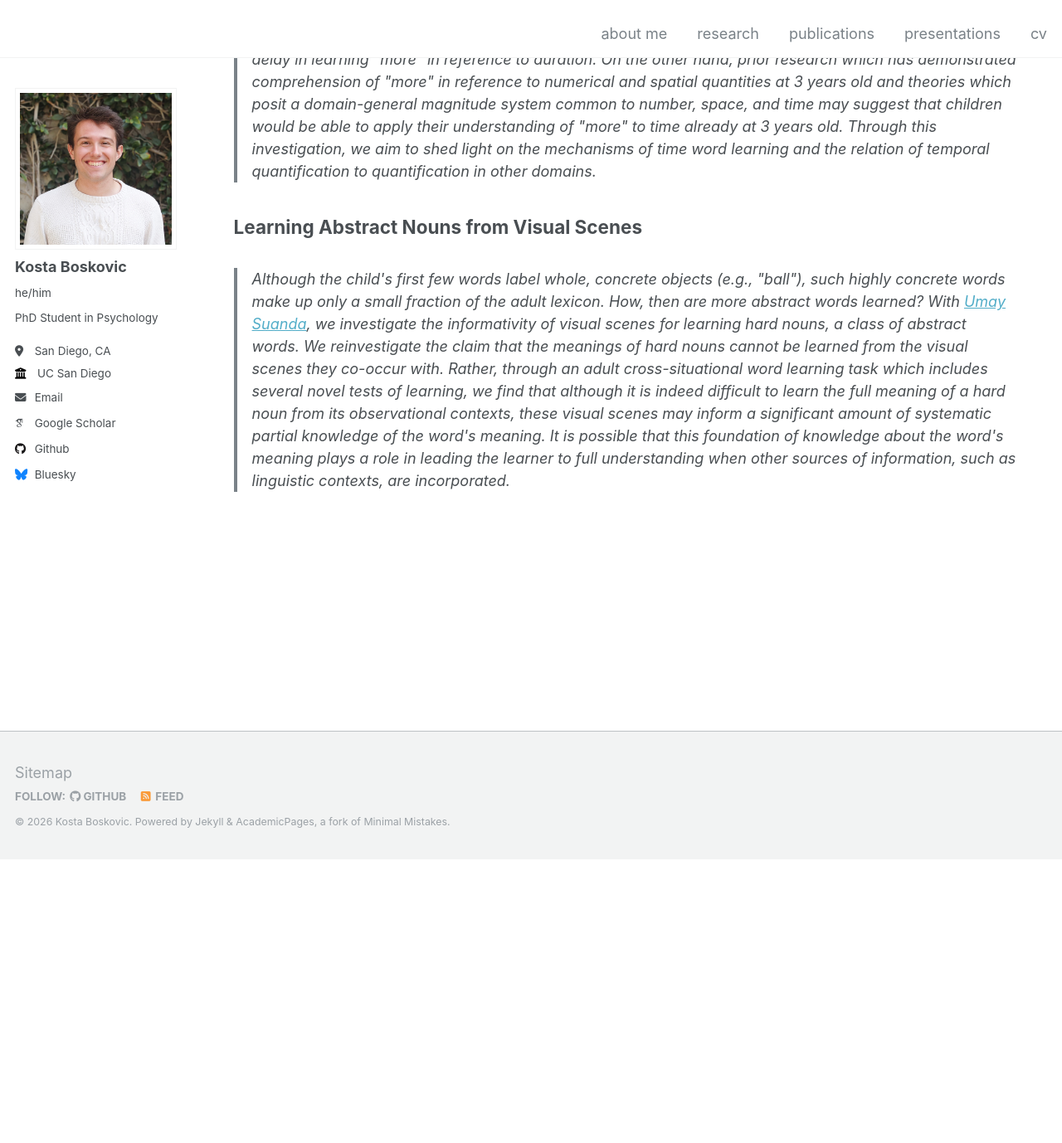
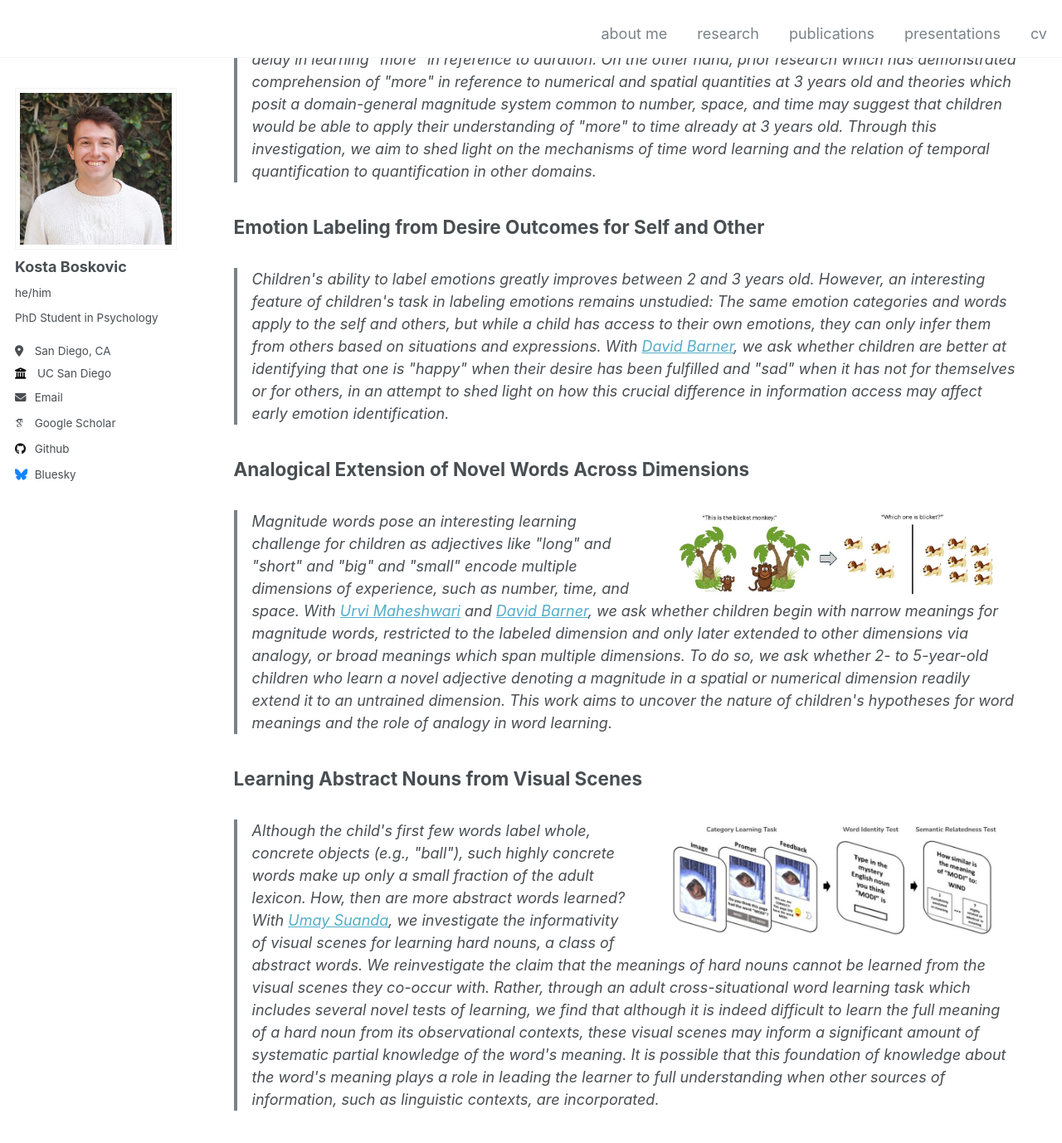
Before and after one commit to kostaboskovic/kostaboskovic.github.io, a Jekyll site: the page built from _pages/research.md, in a window 1280 px wide and 1400 px high, scrolled down 694 px. Shown: the top 1378 px of the window at 83% size. Built offline with Jekyll 4.4.1, drawn with Linux system fonts in a browser that asks for light colours; some web fonts are replaced; before the commit the page ends 1731 px from its top, so only the background shows below that.

Commit message:
added images

```diff
--- a/_pages/research.md
+++ b/_pages/research.md
@@ -11,7 +11,7 @@ author_profile: true
   Age is a very salient and important concept in our social world, yet little is known about how children come to understand it. In a first project, with <a href="https://psychology.ucsd.edu/people/profiles/dbarner.html" target="_blank">David Barner</a>, we found that preschool-aged children are able to use cues such as numerical age and facial and bodily morphology to judge which of two people is older, even if the older person was made to look smaller. Furthermore, we found that children's age judgments were related to their numerical knowledge. This suggests that children may not initially conflate age with size as suggested by prior studies, and that children only base age judgments on size when other cues are unavailable or not sufficiently discriminable.
   <a href="javascript:void(0);" id="readMoreLink1" onclick="toggleText('moreText1')">Read More</a>
   <div class="more-text" id="moreText1" style="display: none;">
-    In a current project, we are asking whether children's understanding of age group labels such as "grown up" and "child" at 3 years old reflects young children's understanding of the chronological progression of aging, or if children have only formed categories of people and mapped them onto these labels without understanding age chronologically yet. If the latter is true, it would suggest that these early-formed categories of age groups may serve as placeholder structures in a boostrapping process of understanding age, with the development of the ability to think about time chronologically and quantitatively, potentially aided by the acquisition of a number system, later enabling these categories to be transferred onto a chronological representation of age. Finally, another project investigates whether 4- to 6-year-old children are able to use age to guide a range of inferences about people, such as their cognitive and physical development, their authority or dependency, and their preferences.
+    In a current project, we are asking whether children's understanding of age group labels such as "grown up" and "child" at 3 years old reflects young children's understanding of the chronological progression of aging, or if children have only formed categories of people and mapped them onto these labels without understanding age chronologically yet. If the latter is true, it would suggest that these early-formed categories of age groups may serve as placeholder structures in the construction of the concept of age, with the development of the ability to think about time chronologically and quantitatively, potentially aided by the acquisition of a number system, later enabling these categories to be transferred onto a chronological representation of age. Finally, another project investigates whether 4- to 6-year-old children are able to use age to guide a range of predictions about people, such as their cognitive and physical development, their authority or dependency, and their preferences.
   </div>
 
 
@@ -22,9 +22,22 @@ author_profile: true
   <a href="javascript:void(0);" id="readMoreLink2" onclick="toggleText('moreText2')">
 
 
+<h2 style="margin: 40px 0px 10px;">Emotion Labeling from Desire Outcomes for Self and Other</h2>
+
+> <div style="margin-bottom: 30px;">
+   Children's ability to label emotions greatly improves between 2 and 3 years old. However, an interesting feature of children's task in labeling emotions remains unstudied: The same emotion categories and words apply to the self and others, but while a child has access to their own emotions, they can only infer them from others based on situations and expressions. With <a href="https://psychology.ucsd.edu/people/profiles/dbarner.html" target="_blank">David Barner</a>, we ask whether children are better at identifying that one is "happy" when their desire has been fulfilled and "sad" when it has not for themselves or for others, in an attempt to shed light on how this crucial difference in information access may affect early emotion identification.
+
+<h2 style="margin: 40px 0px 10px;">Analogical Extension of Novel Words Across Dimensions</h2>
+
+> <div style="margin-bottom: 30px;">
+   <img src="../images/Conceptualanalogyfigure.jpg" alt="age figure" style="float: right; margin: 0 20px 0 40px; width: 400px; height: auto;" />
+   Magnitude words pose an interesting learning challenge for children as adjectives like "long" and "short" and "big" and "small" encode multiple dimensions of experience, such as number, time, and space. With <a href="https://urvi-maheshwari.github.io/" target="_blank">Urvi Maheshwari</a> and <a href="https://psychology.ucsd.edu/people/profiles/dbarner.html" target="_blank">David Barner</a>, we ask whether children begin with narrow meanings for magnitude words, restricted to the labeled dimension and only later extended to other dimensions via analogy, or broad meanings which span multiple dimensions. To do so, we ask whether 2- to 5-year-old children who learn a novel adjective denoting a magnitude in a spatial or numerical dimension readily extend it to an untrained dimension. This work aims to uncover the nature of children's hypotheses for word meanings and the role of analogy in word learning.
+
+
 <h2 style="margin: 40px 0px 10px;">Learning Abstract Nouns from Visual Scenes</h2>
 
 > <div style="margin-bottom: 30px;">
+   <img src="../images/hardnounsdesign.jpg" alt="age figure" style="float: right; margin: 0 20px 0 40px; width: 400px; height: auto;" />
    Although the child's first few words label whole, concrete objects (e.g., "ball"), such highly concrete words make up only a small fraction of the adult lexicon. How, then are more abstract words learned? With <a href="https://psychology.uconn.edu/person/umay-suanda/" target="_blank">Umay Suanda</a>, we investigate the informativity of visual scenes for learning hard nouns, a class of abstract words. We reinvestigate the claim that the meanings of hard nouns cannot be learned from the visual scenes they co-occur with. Rather, through an adult cross-situational word learning task which includes several novel tests of learning, we find that although it is indeed difficult to learn the full meaning of a hard noun from its observational contexts, these visual scenes may inform a significant amount of systematic partial knowledge of the word's meaning. It is possible that this foundation of knowledge about the word's meaning plays a role in leading the learner to full understanding when other sources of information, such as linguistic contexts, are incorporated.
 
 
```
Also changed, not shown: _pages/about.md (+1 -1 lines), _pages/presentations.md (+5 -1 lines), images/Conceptualanalogyfigure.jpg (added), images/hardnounsdesign.jpg (added).
